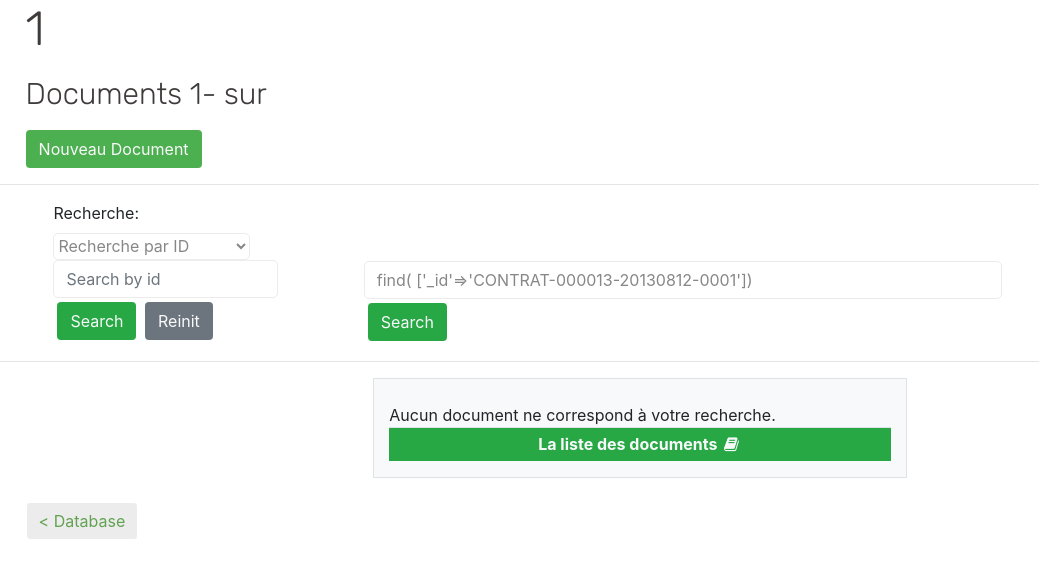
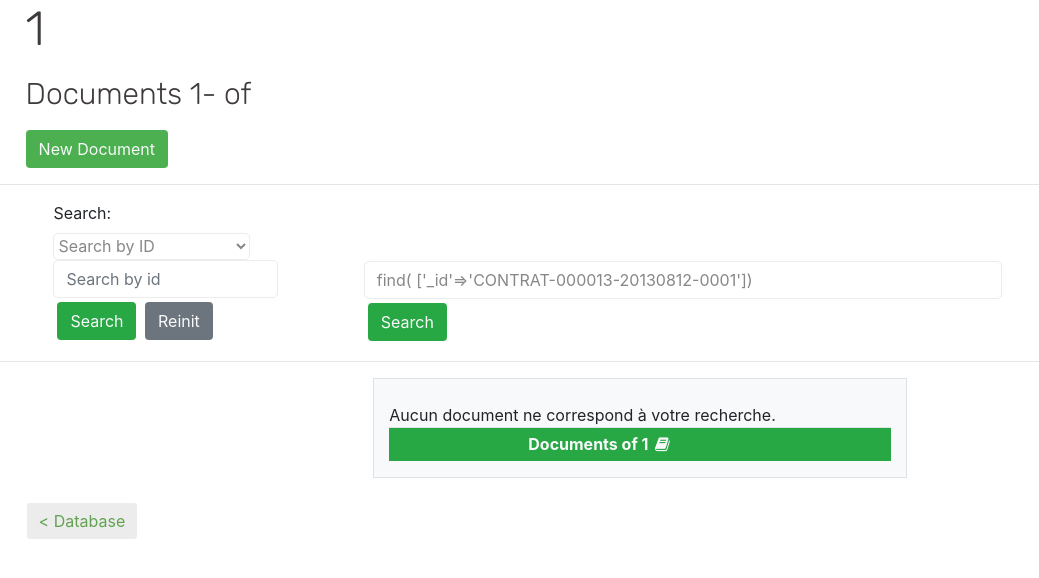
Before and after one commit to 24eme/MongoPassion, a PHP site: page /view/getCollection_search.php?coll=1 in a window 1280 px wide. Shown: the part 64-642 px from the top of the page, without its empty margins (0-1039 px from the left). Run offline with PHP 8.4, Linux system fonts and the light colour scheme; the template is opened without the code that fills it, so the values that code supplies are empty.

Commit message:
passer en anglais

```diff
--- a/public/js/db.js
+++ b/public/js/db.js
@@ -32,5 +32,5 @@ function afficher(){
 //fonction pour confimer la suppression
 function confirmDelete() {
 
-	return confirm("Voulez vous vraiment supprimer cet élément ?");
+	return confirm("Do you really want to delete this element ?");
 }
--- a/view/getCollection_search.php
+++ b/view/getCollection_search.php
@@ -3,7 +3,7 @@
 <head>
 	<?php
 	if(isset($recherche_id) and isset($recherche_g)){
-		echo "<title>Résultat de la recherche pour ";
+		echo "<title>Search results for ";
 		if($recherche_id=="" and $recherche_g=="field : content[...]"){echo "\"Aucun critère\"";}
 		if($recherche_id!=""){echo "\"".$recherche_id."\"";}
 		if($recherche_id!="" and $recherche_g!="field : content[...]"){echo " et ";}
@@ -122,7 +122,7 @@ $(document).ready(function(){
 // echo '</span>';
 
 if(isset($recherche_id) and isset($recherche_g)){
-	echo "<h1 class='title'>Résultat de la recherche pour ";
+	echo "<h1 class='title'>Search results for ";
 	if($recherche_id=="" and $recherche_g=="field = content[...]"){echo "\"Aucun critère\""; $p='none';}
 	if($recherche_id!=""){echo "\"".$recherche_id."\"";}
 	if($recherche_id!="" and $recherche_g!="field = content[...]"){
@@ -139,13 +139,13 @@ else{
 echo '<h2 class="subtitle">Documents '.(1+(($page-1)*$bypage)).'-';
 if(($page*$bypage)<$nbDocs){echo $page*$bypage;}
 else{echo $nbDocs;}
-echo ' sur '.$nbDocs.'</h2>';
+echo ' of '.$nbDocs.'</h2>';
 ?>
 
 <nav>
 	<div id="options">
 		<span>
-			<?php echo '<button class="btn new_doc"><a class="text-light" href="index.php?action=createDocument&serve='.$_GET['serve'].'&db='.$_GET['db'].'&coll='.$_GET['coll'].'&s_id='.$recherche_id.'&s_g='.$recherche_g.'&search='.$page.'">Nouveau Document</a></button>'; ?>
+			<?php echo '<button class="btn new_doc"><a class="text-light" href="index.php?action=createDocument&serve='.$_GET['serve'].'&db='.$_GET['db'].'&coll='.$_GET['coll'].'&s_id='.$recherche_id.'&s_g='.$recherche_g.'&search='.$page.'">New Document</a></button>'; ?>
 		</span>
 	</div>
 
@@ -158,12 +158,12 @@ echo ' sur '.$nbDocs.'</h2>';
 <div id="recherche">
 	<br>
 	<div id="search_content" class="col-lg-3">
-	<label for="pet-select">Recherche:</label>
+	<label for="pet-select">Search:</label>
 		<br>
 		<select name="pets" id="Rs">
 
-		    <option id="Rids"  value="Rids">Recherche par ID</option>
-		    <option id="Rkeys" value="Rkeys">Par clé : valeur</option>
+		    <option id="Rids"  value="Rids">Search by ID</option>
+		    <option id="Rkeys" value="Rkeys">Search by key : value</option>
 		</select>
 	<?php echo '<form method="post" action="index.php?action=getCollection_search&serve='.$_GET['serve'].'&db='.$_GET['db'].'&coll='.$_GET['coll'].'">'; ?>
 		<input type="search" class="form-control" name="recherche_id" id="recherche_ids" placeholder="Search by id"/>
@@ -186,8 +186,10 @@ echo ' sur '.$nbDocs.'</h2>';
 	<br>
 	<table class="table table-sm table-striped">
 		<tr  align="center" class="bg-success text-light">
-    		<th>La liste  des documents <i class='fa fa-fw fa-book'></i></th>
-
+    		<?php echo '<th>Documents of '.$_GET['coll'].' <i class=\'fa fa-fw fa-book\'></i></th>'; ?>
+    		<th></th>
+    		<th></th>
+    		<th></th>
     	</tr>
 		<?php
 			if($nbDocs==0){
--- a/view/getDb.php
+++ b/view/getDb.php
@@ -94,7 +94,9 @@ echo "<h1 align='center' class='title'><i class='fa fa-fw fa-database'></i>".$db
 	<br>
 	<table class="table table-sm table-striped">
 		<tr  align="center" class="bg-success text-light">
-    		<th>La liste des collections <i class='fa fa-fw fa-server'></i></th>
+    		<?php echo '<th>Collections of '.$_GET['db'].' <i class=\'fa fa-fw fa-server\'></i></th>'; ?>
+    		<th></th>
+    		<th></th>
     	</tr>
 		<?php
 			foreach ($collections as $collection) {
@@ -120,7 +122,7 @@ echo "<h1 align='center' class='title'><i class='fa fa-fw fa-database'></i>".$db
 		?>
 	</table>
 	<?php
-	echo '<br><a href="index.php?action=getServer&serve='.$_GET['serve'].'"><button class="return btn btn-primary">< Serveur</button></a>';
+	echo '<br><a href="index.php?action=getServer&serve='.$_GET['serve'].'"><button class="return btn btn-primary">< Server</button></a>';
 	?>
 </div>
 
--- a/view/getServer.php
+++ b/view/getServer.php
@@ -75,7 +75,7 @@ echo "<h1 align='center' class='title'><i class='fa fa-fw fa-desktop'></i>".$ser
 	<br>
 	<table class="table table-sm table-striped ">
 		 <tr  align="center" class="bg-success text-light">
-    				<th>La liste de base des données <i class='fa fa-fw fa-database'></i></th>
+    				<?php echo'<th>Databases of '.$_GET['serve'].' <i class=\'fa fa-fw fa-database\'></i></th>'; ?>
     	</tr>
 		<?php
 			foreach ($dbs as $db) {
@@ -89,7 +89,7 @@ echo "<h1 align='center' class='title'><i class='fa fa-fw fa-desktop'></i>".$ser
 		?>
 	</table>
 	<?php
-	echo '<br><a href="index.php"><button class="return btn btn-primary">< Accueil</button></a>'
+	echo '<br><a href="index.php"><button class="return btn btn-primary">< Home</button></a>'
 	?>
 </div>
 
```
Also changed, not shown: view/getCollection.php (+9 -6 lines), view/home.php (+4 -3 lines).
